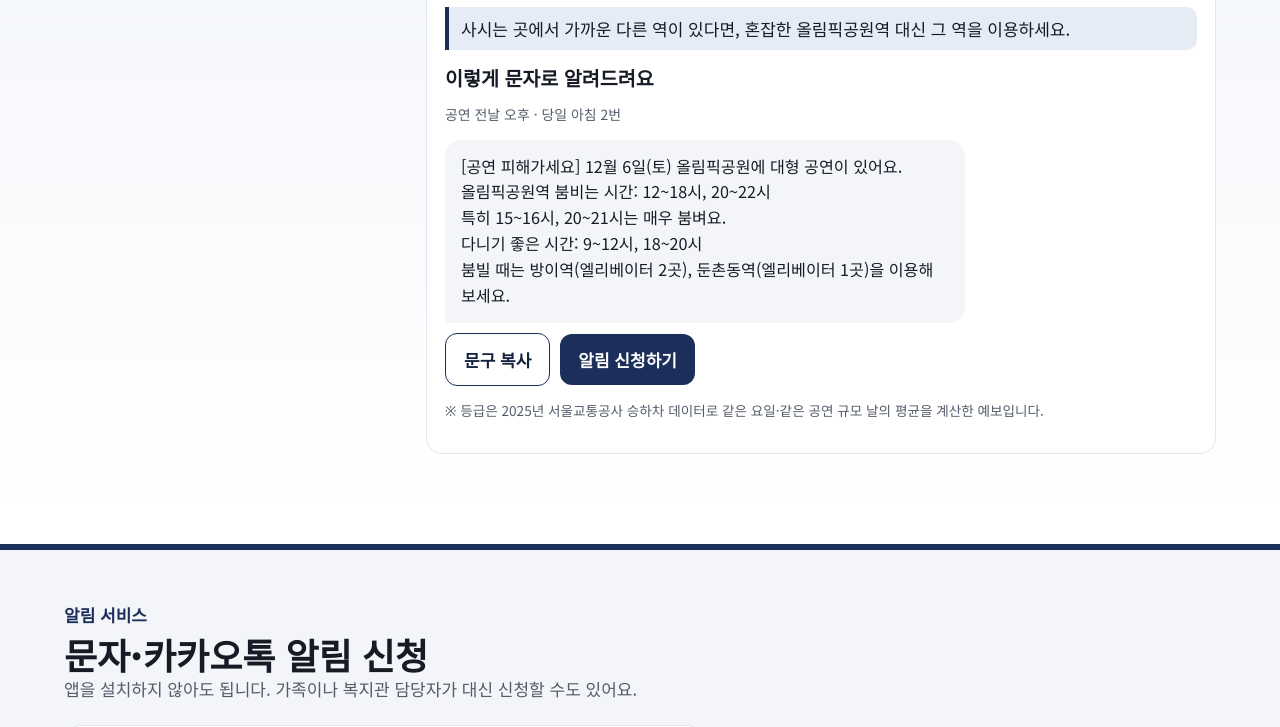
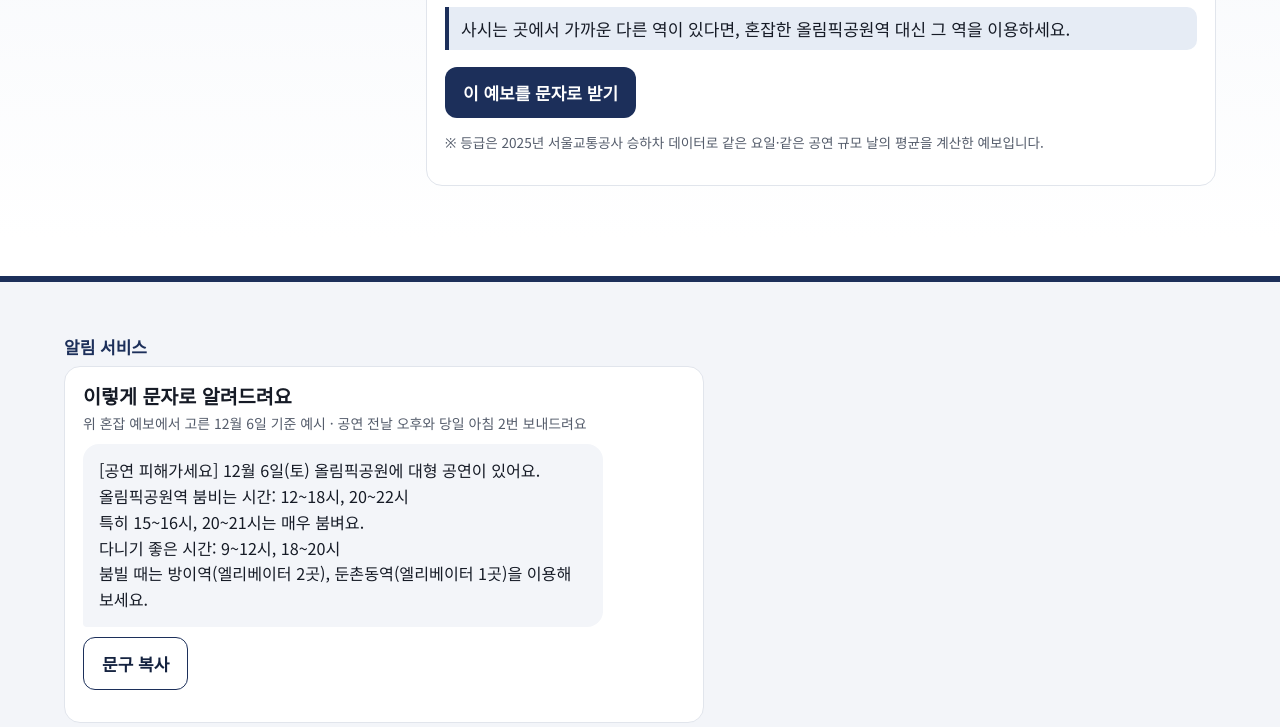
Before and after one commit to dogak333-code/avoid-concert, a plain HTML site: page index.html in a window 1280 px wide. Shown: the part 912-1639 px from the top of the page. Drawn offline with Linux system fonts and the light colour scheme.

Commit message:
Add files via upload

```diff
--- a/index.html
+++ b/index.html
@@ -92,7 +92,7 @@ select{min-height:44px;border:1px solid var(--line);border-radius:10px;padding:6
 .line{display:inline-block;font-size:.72em;font-weight:700;color:#fff;border-radius:999px;padding:1px 7px;margin-right:3px}
 .L3{background:#ef7c1c}.L5{background:#996cac}.L8{background:#e6186c}.L9{background:#bdb092;color:#2a2410}
 .tip{border-left:4px solid var(--pur);padding:8px 12px;background:var(--pur-bg);border-radius:0 10px 10px 0;margin-top:10px}
-.sms{margin-top:16px}
+.sms{margin-top:0}
 .bubble{background:var(--soft);border-radius:16px 16px 16px 4px;padding:14px 16px;white-space:pre-line;font-size:.95em;max-width:520px}
 .btn{border:0;border-radius:12px;background:var(--pur);color:#fff;font-weight:700;padding:12px 18px;min-height:48px}
 .btn.ghost{background:transparent;color:var(--pur-d);border:1.5px solid var(--pur)}
@@ -171,10 +171,7 @@ footer{padding:22px max(5vw,16px);font-size:.8em;color:var(--ink2)}
       </div>
       <p class="note" id="commute"></p>
       <div class="alts" id="alts"></div>
-      <div class="sms"><h3>이렇게 문자로 알려드려요</h3><p class="small muted">공연 전날 오후 · 당일 아침 2번</p>
-        <div class="bubble" id="bubble"></div>
-        <div class="row"><button class="btn ghost" id="copyBtn">문구 복사</button><a class="btn" href="#signup" style="text-decoration:none;display:inline-flex;align-items:center">알림 신청하기</a></div>
-      </div>
+      <div class="row"><a class="btn" href="#signup" style="text-decoration:none;display:inline-flex;align-items:center">이 예보를 문자로 받기</a></div>
       <p class="note">※ 등급은 2025년 서울교통공사 승하차 데이터로 같은 요일·같은 공연 규모 날의 평균을 계산한 예보입니다.</p>
     </div>
   </div>
@@ -182,6 +179,12 @@ footer{padding:22px max(5vw,16px);font-size:.8em;color:var(--ink2)}
 
 <section class="band sep" id="signup"><div class="wrap">
   <p class="eyebrow">알림 서비스</p>
+  <div class="sms card" style="max-width:640px;margin:0 0 28px">
+    <h3>이렇게 문자로 알려드려요</h3>
+    <p class="small muted" id="smsWhen" style="margin:4px 0 10px">공연 전날 오후 · 당일 아침 2번</p>
+    <div class="bubble" id="bubble"></div>
+    <div class="row"><button class="btn ghost" id="copyBtn">문구 복사</button></div>
+  </div>
   <h2>문자·카카오톡 알림 신청</h2>
   <p class="lead muted">앱을 설치하지 않아도 됩니다. 가족이나 복지관 담당자가 대신 신청할 수도 있어요.</p>
   <form class="form" id="form" novalidate>
@@ -313,6 +316,7 @@ function drawForecast(){
   r.alts.filter(x => x.list.length).forEach(x => { const k = x.list.join("|"), m = alt.find(y => y.k === k); if(m) m.t += `, ${x.a}~${x.b+1}시`; else alt.push({k, t:`${x.a}~${x.b+1}시`, list:x.list}); });
   $("#alts").innerHTML = r.show.length ? `<h3>붐비는 시간에 이용할 만한 역</h3>` + (alt.length ? alt.map(x => `<p class="small muted" style="margin:10px 0 0">${x.t}</p><div class="alt-list">${x.list.map(s => `<div class="alt"><b>${lines(s)} ${esc(ST[s].n)}</b><span class="small muted">엘리베이터 ${ST[s].e}곳 · 올림픽공원역에서 약 ${ST[s].km}km</span></div>`).join("")}</div>`).join("") : `<p class="muted">이 시간에는 주변 역도 함께 붐빕니다. 가급적 이동을 미뤄 주세요.</p>`) + `<p class="tip">사시는 곳에서 가까운 다른 역이 있다면, 혼잡한 ${esc(ST[station].n)}역 대신 그 역을 이용하세요.</p>` : "";
   const altTxt = alt.length ? alt[0].list.slice(0,2).map(s => `${ST[s].n}역(엘리베이터 ${ST[s].e}곳)`).join(", ") : "";
+  $("#smsWhen").textContent = `위 혼잡 예보에서 고른 ${M+1}월 ${sel}일 기준 예시 · 공연 전날 오후와 당일 아침 2번 보내드려요`;
   $("#bubble").textContent = r.show.length
     ? `[공연 피해가세요] ${M+1}월 ${sel}일(${DOW[f.w]}) 올림픽공원에 ${f.size=="대형"?"대형 ":""}공연이 있어요.\n${ST[station].n}역 붐비는 시간: ${rng(r.show)}${r.very.length?`\n특히 ${rng(r.very)}는 매우 붐벼요.`:""}\n다니기 좋은 시간: ${r.calm.length?rng(r.calm):"-"}${altTxt?`\n붐빌 때는 ${altTxt}을 이용해 보세요.`:""}`
     : `[공연 피해가세요] ${M+1}월 ${sel}일(${DOW[f.w]})은 ${ST[station].n}역에 공연으로 인한 혼잡이 예상되지 않아요.`;
```
